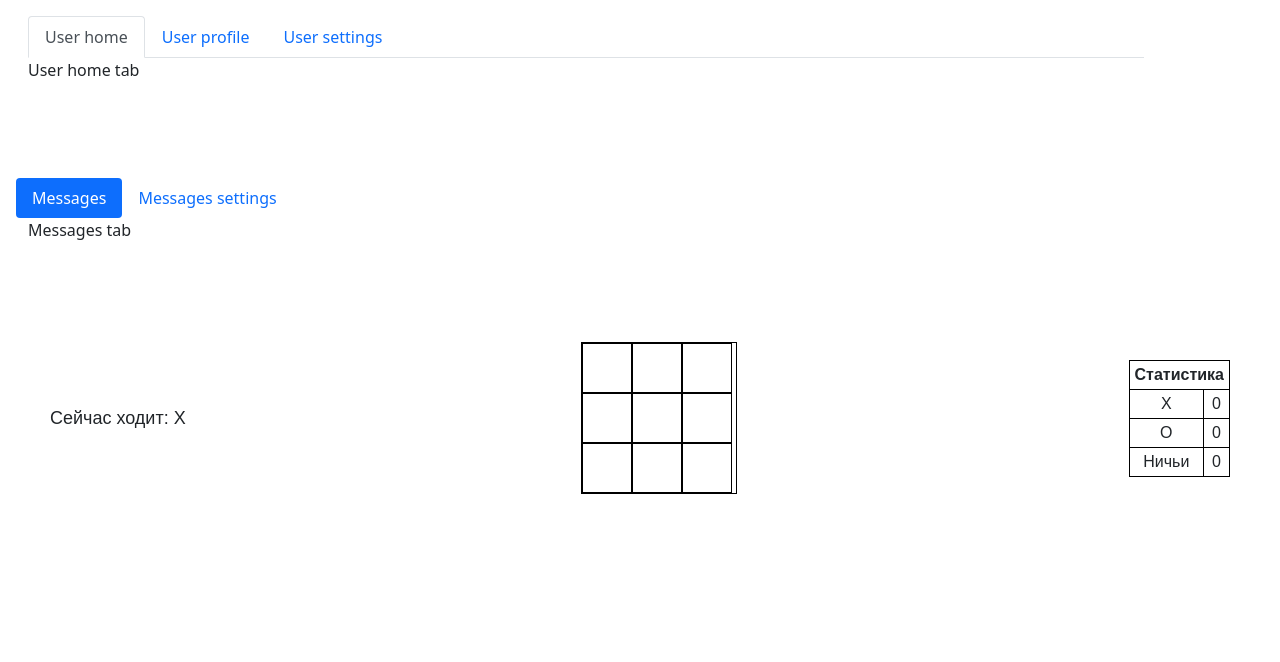
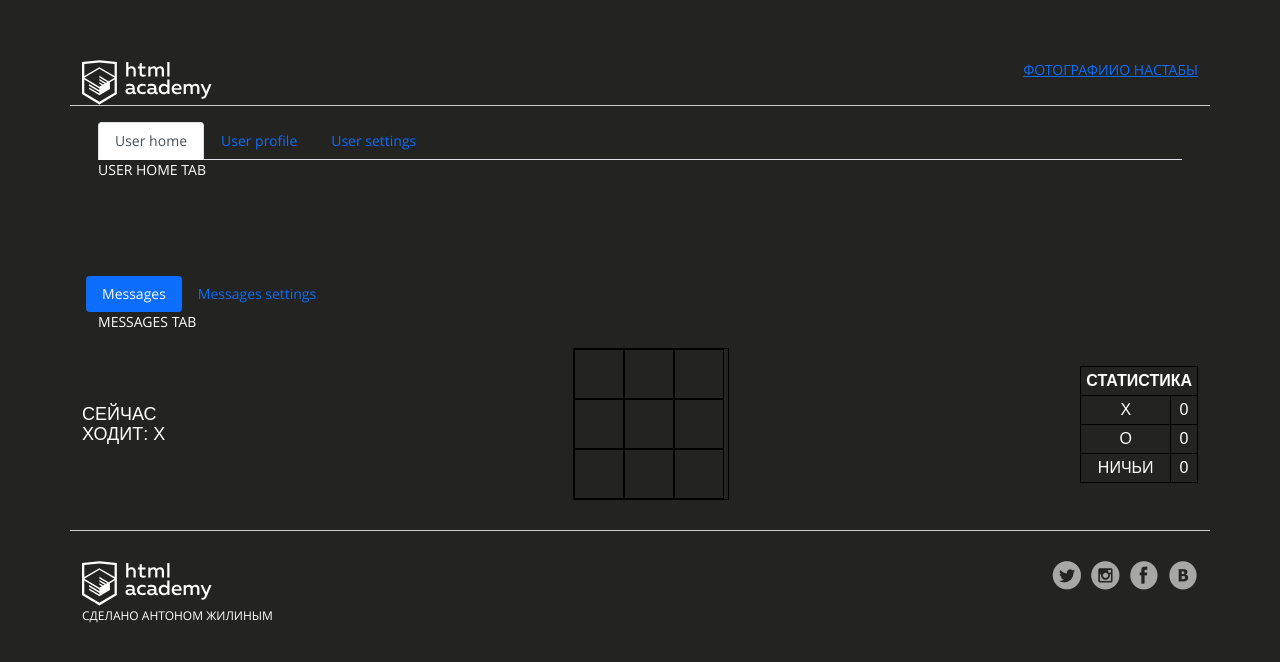
Before and after one commit to ministrov/kekstagramm-vanilla-js, a website: page tabs.html in a window 1280 px wide. Drawn offline with nearby package versions, Linux system fonts and the light colour scheme.

Commit message:
feat: inhance page tabs and refactore nav menu in header

```diff
--- /dev/null
+++ b/css/tabs.css
@@ -0,0 +1,226 @@
+/* Общие стили. Каркас
+   ==========================================================================
+*/
+
+@font-face {
+  font-family: "Open Sans";
+  src: url("../fonts/OpenSansCondensed-Bold.woff2") format("woff2"),
+      url("../fonts/OpenSansCondensed-Bold.woff") format("woff");
+  font-weight: 700;
+  font-style: normal;
+  font-display: swap;
+}
+
+@font-face {
+  font-family: "Open Sans";
+  src: url("../fonts/OpenSans-Regular.woff2") format("woff2"),
+      url("../fonts/OpenSans-Regular.woff") format("woff");
+  font-weight: 400;
+  font-style: normal;
+  font-display: swap;
+}
+
+* {
+  margin: 0;
+  padding: 0;
+}
+
+body {
+  font-family: "Open Sans", "Arial", sans-serif;
+  font-weight: 400;
+  font-size: 14px;
+  line-height: 20px;
+  color: #ffffff;
+  text-transform: uppercase;
+
+  background-color: #232321;
+}
+
+.container {
+  width: 1360px;
+  margin: 0 auto;
+}
+
+.content {
+  display: flex;
+  /* margin: 100px 50px 50px 50px; */
+  font-family: sans-serif;
+}
+
+/* Хедер сайта
+   ==========================================================================
+*/
+
+.page-header {
+  margin-top: 30px;
+  padding-top: 30px;
+  border-bottom: solid 1px #cccccc;
+}
+
+.page-header__wrapper {
+  display: -webkit-box;
+  display: -ms-flexbox;
+  display: flex;
+
+  -webkit-box-align: start;
+     -ms-flex-align: start;
+        align-items: flex-start;
+
+  -webkit-box-pack: justify;
+     -ms-flex-pack: justify;
+   justify-content: space-between;
+}
+
+#area {
+  width: 156px;
+  border: 1px solid #000;
+  margin: 0 auto;
+  font-size: 0;
+}
+
+.cell {
+  width: 50px;
+  height: 50px;
+  line-height: 50px;
+  text-align: center;
+  display: inline-block;
+  font-size: 26px;
+  border: 1px solid #000;
+  cursor: pointer;
+  vertical-align: middle;
+  transition: background .1s;
+}
+
+.cell:hover {
+  background-color: #F1F1F1;
+}
+
+.currentPlayer {
+  width: 140px;
+  font-size: 18px;
+  display: flex;
+  align-items: center;
+}
+
+.stat {
+  display: flex;
+  align-items: center;
+  font-size: 18px;
+}
+
+.stat table {
+  border-collapse: collapse;
+}
+
+.stat table,
+.stat th,
+.stat td {
+  border: 1px solid #000;
+  padding: 5px;
+  text-align: center;
+}
+
+/* Подвал сайта
+   ==========================================================================
+*/
+
+.page-footer {
+  margin-top: 30px;
+  padding-top: 30px;
+  border-top: solid 1px #cccccc;
+}
+
+.page-footer__wrapper {
+  display: -webkit-box;
+  display: -ms-flexbox;
+  display: flex;
+
+  -webkit-box-align: start;
+     -ms-flex-align: start;
+        align-items: flex-start;
+
+  -webkit-box-pack: justify;
+     -ms-flex-pack: justify;
+   justify-content: space-between;
+}
+
+
+/*
+ * Копирайт Академии
+*/
+
+.copyright {
+  font-size: 12px;
+}
+
+.copyright__link--image:hover,
+.copyright__link--image:focus {
+  opacity: 0.6;
+}
+
+.copyright__link--text {
+  color: #ffffff;
+}
+
+.copyright__link--text:hover,
+.copyright__link--text:focus {
+  opacity: 0.6;
+}
+
+.page-footer__contacts {
+  background-color: inherit;
+}
+
+
+/*
+ * Ссылки на социальные сети
+*/
+
+.contacts {
+  margin: 0;
+  padding: 0;
+  list-style: none;
+
+  display: -webkit-box;
+  display: -ms-flexbox;
+  display: flex;
+}
+
+.contacts__link {
+  display: block;
+
+  width: 29px;
+  height: 29px;
+  margin-left: 10px;
+
+  font-size: 0;
+
+  background-image: url("../img/sprite.png");
+  background-repeat: no-repeat;
+
+  opacity: 0.6;
+  cursor: pointer;
+  /* outline: none; */
+}
+
+.contacts__link:hover,
+.contacts__link:focus {
+  opacity: 1;
+  /* outline: #e69c08; */
+}
+
+.contacts__link--twitter {
+  background-position: -5px -270px;
+}
+
+.contacts__link--instagram {
+  background-position: -5px -231px;
+}
+
+.contacts__link--facebook {
+  background-position: -5px -192px;
+}
+
+.contacts__link--vk {
+  background-position: -5px -309px;
+}
--- a/css/tictactoo.css
+++ /dev/null
@@ -1,59 +0,0 @@
-* {
-  margin: 0;
-  padding: 0;
-}
-
-.content {
-  display: flex;
-  margin: 100px 50px 50px 50px;
-  font-family: sans-serif;
-}
-
-#area {
-  width: 156px;
-  border: 1px solid #000;
-  margin: 0 auto;
-  font-size: 0;
-}
-
-.cell {
-  width: 50px;
-  height: 50px;
-  line-height: 50px;
-  text-align: center;
-  display: inline-block;
-  font-size: 26px;
-  border: 1px solid #000;
-  cursor: pointer;
-  vertical-align: middle;
-  transition: background .1s;
-}
-
-.cell:hover {
-  background-color: #F1F1F1;
-}
-
-.currentPlayer {
-  width: 140px;
-  font-size: 18px;
-  display: flex;
-  align-items: center;
-}
-
-.stat {
-  display: flex;
-  align-items: center;
-  font-size: 18px;
-}
-
-.stat table {
-  border-collapse: collapse;
-}
-
-.stat table,
-.stat th,
-.stat td {
-  border: 1px solid #000;
-  padding: 5px;
-  text-align: center;
-}
--- a/js/editor.js
+++ b/js/editor.js
@@ -104,7 +104,7 @@ uploadForm.addEventListener('submit', (evt) => {
     console.log(e);
     onError();
   }
-  console.log('Form has been submitted');
+  // console.log('Form has been submitted');
 
   // request(onSuccess, onError, 'POST', new FormData(evt.target));
 });
--- a/tabs.html
+++ b/tabs.html
@@ -6,12 +6,30 @@
   <link href="https://cdn.jsdelivr.net/npm/bootstrap@5.0.0-beta2/dist/css/bootstrap.min.css" rel="stylesheet"
     integrity="sha384-BmbxuPwQa2lc/FVzBcNJ7UAyJxM6wuqIj61tLrc4wSX0szH/Ev+nYRRuWlolflfl" crossorigin="anonymous" />
   <link rel="shortcut icon" href="favicon.ico" type="image/x-icon" />
-  <link rel="stylesheet" href="css/tictactoo.css">
+  <link rel="stylesheet" href="css/tabs.css">
   <title>Страница Табов</title>
 </head>
 
 <body>
-  <div class="container m-3">
+  <header class="page-header  container">
+    <div class="page-header__wrapper">
+      <div class="page-header__copyright  copyright">
+        <a class="copyright__link  copyright__link--image" href="https://htmlacademy.ru/intensive/javascript">
+          <img src="img/htmla-logo.svg" width="130" height="45" alt="HTML Academy">
+        </a>
+      </div>
+      <ul class="page-header__contacts  contacts">
+        <li><a type=button class="img-filters__button  img-filters__button--active" id="filter-default">Фотографии</a>
+        </li>
+        <li><a type=button class="img-filters__button" href="#" id="filter-random">О нас</a></li>
+        <li><a type=button class="img-filters__button" href="tabs.html" id="filter-random">Табы</a></li>
+      </ul>
+    </div>
+  </header>
+
+  <main>
+    <div class="container">
+      <div class="m-3">
         <div class="row">
           <nav>
             <div class="nav nav-tabs" id="user-tab" role="tablist">
@@ -67,8 +85,9 @@
           </div>
         </div>
       </div>
+    </div>
 
-  <div class="content">
+    <div class="content container">
 
       <div class="currentPlayer">
         <span>Сейчас ходит: <span id="curPlyr">X</span></span>
@@ -93,9 +112,28 @@
           </tr>
         </table>
       </div>
+    </div>
+  </main>
 
-    <script src="js/main.js"></script>
+  <footer class="page-footer  container">
+    <div class="page-footer__wrapper">
+      <div class="page-footer__copyright  copyright">
+        <a class="copyright__link  copyright__link--image" href="https://htmlacademy.ru/intensive/javascript"><img
+            src="img/htmla-logo.svg" width="130" height="45" alt="HTML Academy"></a>
+        <p>Сделано Антоном Жилиным</p>
       </div>
+      <ul class="page-footer__contacts  contacts">
+        <li><a href="https://twitter.com/htmlacademy_ru" class="contacts__link  contacts__link--twitter">Twitter</a>
+        </li>
+        <li><a href="https://www.instagram.com/htmlacademy/"
+            class="contacts__link  contacts__link--instagram">Instagtam</a></li>
+        <li><a href="https://www.facebook.com/htmlacademy" class="contacts__link  contacts__link--facebook">Facebook</a>
+        </li>
+        <li><a href="https://vk.com/htmlacademy" class="contacts__link  contacts__link--vk">VK</a></li>
+      </ul>
+    </div>
+  </footer>
+
   <script>
     const handle = (/** @type {Event} */ e, /** @type {Element} */ container) => {
       const targetTab = e.target;
```
Also changed, not shown: css/style.css (+17 -0 lines), index.html (+8 -3 lines). Lines whose indentation alone changed are shown as unchanged.
